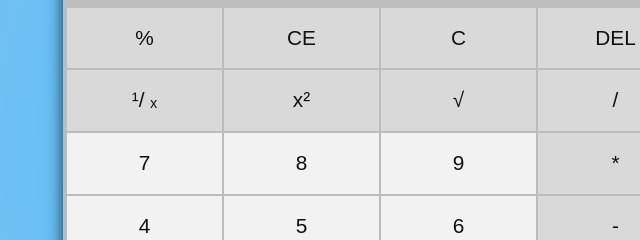
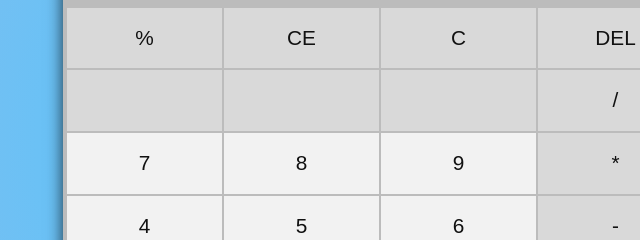
Before and after one commit to arin-r/windows-style-calc, a plain HTML site: page index.html in a window 1280 px wide. Shown: the part 249-489 px from the top of the page, 260-900 px from the left. Drawn offline with Linux system fonts and the light colour scheme.

Commit message:
minor changes

```diff
--- a/index.html
+++ b/index.html
@@ -18,9 +18,9 @@
       <button class="calc-btn" data-option="clear">C</button>
       <button class="calc-btn backspace-key" data-option="undo">DEL</button>
 
-      <button class="calc-btn" data-operator="fraction">&sup1;/ ₓ</button>
-      <button class="calc-btn" data-operator="pow">x&sup2;</button>
-      <button class="calc-btn" data-operator="sqrt">&radic;</button>
+      <button class="calc-btn" data-operator="fraction"></button>
+      <button class="calc-btn" data-operator="pow"></button>
+      <button class="calc-btn" data-operator="sqrt"></button>
       <button class="calc-btn" data-operator="divide">/</button>
 
       <button class="calc-btn number-keys" data-number>7</button>
--- a/style.css
+++ b/style.css
@@ -41,6 +41,7 @@ body {
   color: #111111;
 }
 .wrapper {
+  padding: 35px;
   background: rgb(73, 198, 255);
   background: radial-gradient(
     circle,
```
